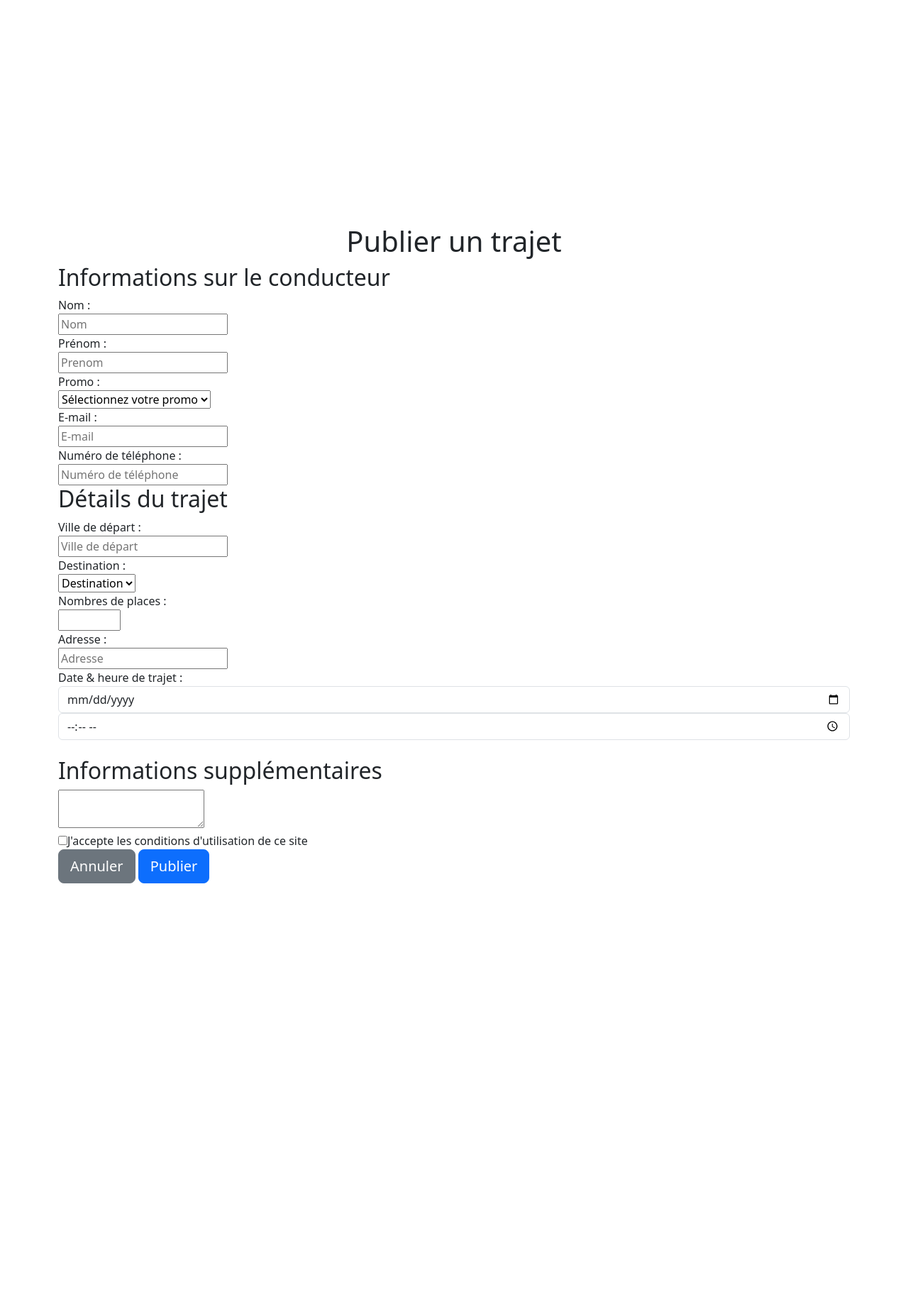
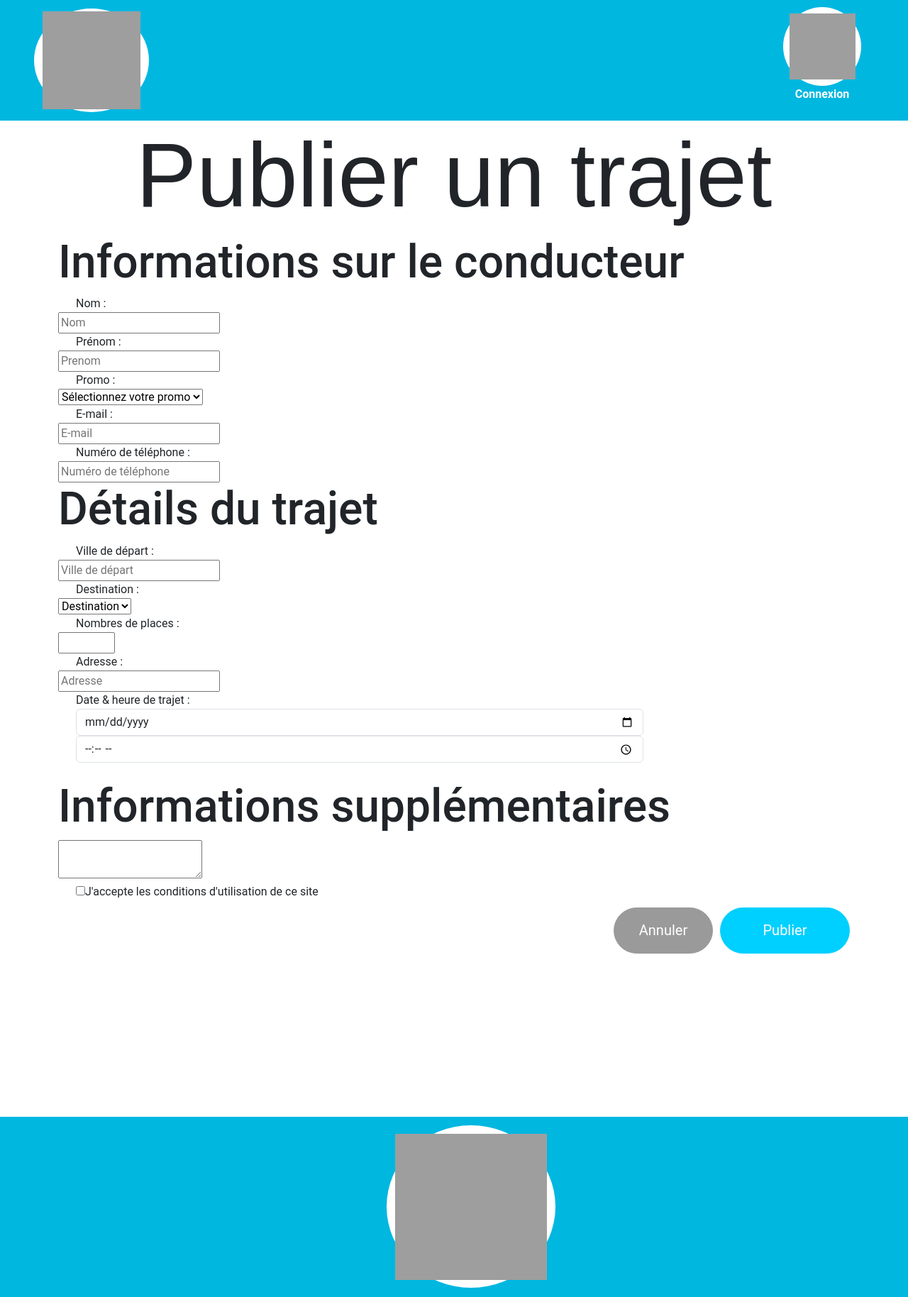
Before and after one commit to Sylvio51/Projet-Carpool-d-v, a PHP site: page /annonce/form.php in a window 1280 px wide. Shown: the whole page at 71% size. Before the commit the page ends 1245 px from the top, so only its background shows below. Run offline with PHP 8.4, Linux system fonts and the light colour scheme; data comes from the database, SQL or seed files in the repository; grey boxes are pictures that could not be loaded.

Commit message:
ajout header et footer publication annonce

```diff
--- a/admin/annonce/form.php
+++ b/admin/annonce/form.php
@@ -116,19 +116,20 @@
     <link href="https://cdn.jsdelivr.net/npm/bootstrap@5.3.3/dist/css/bootstrap.min.css" rel="stylesheet" integrity="sha384-QWTKZyjpPEjISv5WaRU9OFeRpok6YctnYmDr5pNlyT2bRjXh0JMhjY6hW+ALEwIH" crossorigin="anonymous">
     <link rel="preconnect" href="https://fonts.googleapis.com">
     <link rel="preconnect" href="https://fonts.gstatic.com" crossorigin>
+    <link rel="stylesheet" href="/admin/CSS/style_form.css">
     <title>Publier une annonce</title>
 </head>
 <body>
-<header>
-    <div data-aos="fade-right">
-    <div class="container">
-    <nav class="navbar navbar-expand-lg">
-    <a href="connexion.php">
-        <img class="connexion" src="/imgs/connexion.png" alt="connexion">
-    </a>
-        <img class="trip" src="/imgs/TRIP_lutfix.png" alt="trip-lutfix">
-    </div>
-    </nav>
+<header class="header">
+        <div class="logo">
+            <a href="/accueil.php"> <img id="logoCarpoolHeader" src="/images/logoCarpool.png" alt=""> </a>
+        </div>
+        <div class="loginHeader">
+            <div class="whiteCercle">
+                <a href="/connexion.php"> <img id="logoLogin" src="/images/login.png" alt=""> </a>
+            </div>
+            <p>Connexion</p>
+        </div>
     </header>
     <center>
     <h1 class="d'flex justify-content-center title">Publier un trajet</h1>
@@ -205,5 +206,10 @@
     </form>
     </div>
     </div>
+    <footer class="footer">
+        <div class="logo">
+            <img id="logoCarpoolFooter" src="/images/logoCarpool.png" alt="">
+        </div>
+    </footer>
 </body>
 </html>
```
